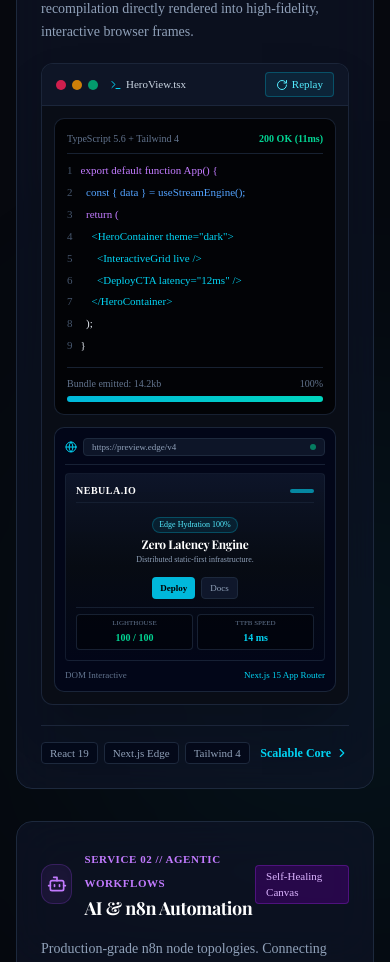
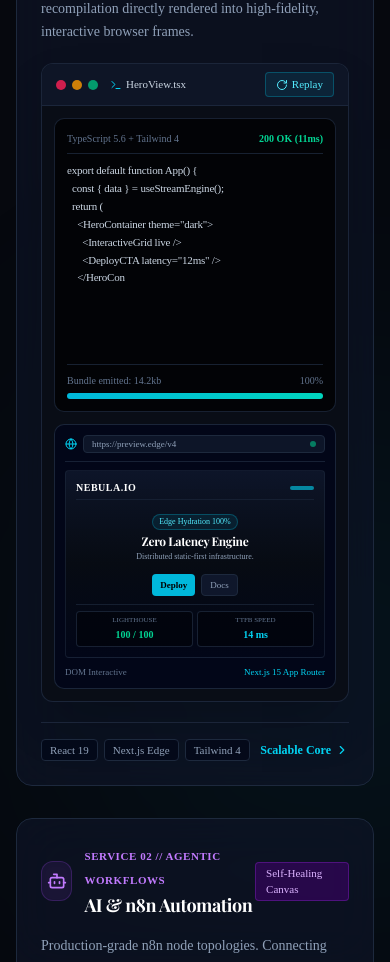
Before and after one commit to ajaysonkar80/ajay-portfolio, a Next.js app: page / in a window 390 px wide. Shown: the part 3720-4682 px from the top of the page. Built offline with nearby package versions, Linux system fonts and the light colour scheme.

Commit message:
feat: add TypingAnimation component and integrate motion library; update styles and animations in Services2

```diff
--- a/components/sections/Services2.tsx
+++ b/components/sections/Services2.tsx
@@ -1,5 +1,5 @@
 "use client";
-
+import { TypingAnimation } from "@/components/ui/typing-animation";
 import React, { useState, useEffect, useRef, useCallback } from "react";
 import {
   Code2,
@@ -40,57 +40,60 @@
 
 
 function WebDevCard() {
-  const [codeIndex, setCodeIndex] = useState(0);
   const [isCompiling, setIsCompiling] = useState(false);
   const [progress, setProgress] = useState(0);
   const [isRendered, setIsRendered] = useState(false);
   const [viewMode, setViewMode] = useState<"desktop" | "mobile">("desktop");
   const [siteStat, setSiteStat] = useState<"ready" | "deployed">("ready");
+  const [typingKey, setTypingKey] = useState(0);
 
   const rawCodeLines = [
-    'export default function App() {',
-    '  const { data } = useStreamEngine();',
-    '  return (',
+    "export default function App() {",
+    "  const { data } = useStreamEngine();",
+    "  return (",
     '    <HeroContainer theme="dark">',
-    '      <InteractiveGrid live />',
+    "      <InteractiveGrid live />",
     '      <DeployCTA latency="12ms" />',
-    '    </HeroContainer>',
-    '  );',
-    '}'
+    "    </HeroContainer>",
+    "  );",
+    "}",
   ];
 
-  // Automated typing and compilation loop
+  // Compilation/render simulation
   const triggerSimulation = useCallback(() => {
-    setCodeIndex(0);
     setIsCompiling(false);
     setProgress(0);
     setIsRendered(false);
     setSiteStat("ready");
 
-    let line = 0;
-    const typeInterval = setInterval(() => {
-      line += 1;
-      setCodeIndex(line);
-      if (line >= rawCodeLines.length) {
-        clearInterval(typeInterval);
+    // Restart Magic UI typing animation
+    setTypingKey((prev) => prev + 1);
+
+    let p = 0;
+
+    const compileDelay = setTimeout(() => {
       setIsCompiling(true);
 
-        let p = 0;
       const progInterval = setInterval(() => {
         p += 15;
         setProgress(Math.min(p, 100));
+
         if (p >= 100) {
           clearInterval(progInterval);
           setIsCompiling(false);
           setIsRendered(true);
         }
       }, 80);
-      }
-    }, 130);
+    }, 1200);
+
+    return () => {
+      clearTimeout(compileDelay);
+    };
   }, []);
 
   useEffect(() => {
-    triggerSimulation();
+    const cleanup = triggerSimulation();
+    return cleanup;
   }, [triggerSimulation]);
 
   return (
@@ -105,20 +108,26 @@
             <div className="flex h-10 w-10 items-center justify-center rounded-xl border border-cyan-500/20 bg-cyan-500/10 text-cyan-400 shadow-inner">
               <Code2 className="h-5 w-5" />
             </div>
+
             <div>
               <span className="font-mono text-[11px] font-bold uppercase tracking-wider text-cyan-400">
                 Service 01 // Core Web
               </span>
-              <h3 className="text-lg font-bold tracking-tight text-white">Full-Stack Web Development</h3>
+
+              <h3 className="text-lg font-bold tracking-tight text-white">
+                Full-Stack Web Development
+              </h3>
             </div>
           </div>
+
           <span className="rounded border border-cyan-900/80 bg-cyan-950/60 px-2.5 py-0.5 font-mono text-[11px] text-cyan-300">
             Vite 6.0 HMR
           </span>
         </div>
 
-        <p className="mb-5 text-sm text-slate-400 leading-relaxed">
-          Dynamic code generation with sub-second hot-module recompilation directly rendered into high-fidelity, interactive browser frames.
+        <p className="mb-5 text-sm leading-relaxed text-slate-400">
+          Dynamic code generation with sub-second hot-module recompilation
+          directly rendered into high-fidelity, interactive browser frames.
         </p>
 
         {/* IDE & Browser Split Frame */}
@@ -131,34 +140,47 @@
                 <span className="h-2.5 w-2.5 rounded-full bg-amber-500/80" />
                 <span className="h-2.5 w-2.5 rounded-full bg-emerald-500/80" />
               </div>
+
               <span className="ml-1 flex items-center gap-1 font-mono text-[11px] text-slate-300">
-                <Terminal className="h-3 w-3 text-cyan-400" /> HeroView.tsx
+                <Terminal className="h-3 w-3 text-cyan-400" />
+                HeroView.tsx
               </span>
             </div>
 
             <div className="flex items-center gap-2 font-mono text-[11px]">
-              <div className="hidden sm:flex rounded border border-slate-800 bg-black/40 p-0.5">
+              <div className="hidden rounded border border-slate-800 bg-black/40 p-0.5 sm:flex">
                 <button
                   type="button"
                   onClick={() => setViewMode("desktop")}
-                  className={`px-2 py-0.5 rounded transition-all ${viewMode === "desktop" ? "bg-slate-800 text-cyan-300" : "text-slate-500 hover:text-slate-300"}`}
+                  className={`rounded px-2 py-0.5 transition-all ${
+                    viewMode === "desktop"
+                      ? "bg-slate-800 text-cyan-300"
+                      : "text-slate-500 hover:text-slate-300"
+                  }`}
                 >
                   Desktop
                 </button>
+
                 <button
                   type="button"
                   onClick={() => setViewMode("mobile")}
-                  className={`px-2 py-0.5 rounded transition-all ${viewMode === "mobile" ? "bg-slate-800 text-cyan-300" : "text-slate-500 hover:text-slate-300"}`}
+                  className={`rounded px-2 py-0.5 transition-all ${
+                    viewMode === "mobile"
+                      ? "bg-slate-800 text-cyan-300"
+                      : "text-slate-500 hover:text-slate-300"
+                  }`}
                 >
                   Mobile
                 </button>
               </div>
+
               <button
                 type="button"
                 onClick={triggerSimulation}
                 className="flex items-center gap-1 rounded border border-cyan-500/30 bg-cyan-500/10 px-2.5 py-1 text-cyan-300 transition-colors hover:bg-cyan-500/20 active:scale-95"
               >
-                <RotateCw className="h-3 w-3" /> Replay
+                <RotateCw className="h-3 w-3" />
+                Replay
               </button>
             </div>
           </div>
@@ -170,27 +192,56 @@
               <div className="space-y-1">
                 <div className="mb-2 flex items-center justify-between border-b border-slate-800/80 pb-1.5 text-[10px] text-slate-500">
                   <span>TypeScript 5.6 + Tailwind 4</span>
-                  <span className={`font-bold ${isCompiling ? "text-cyan-400 animate-pulse" : isRendered ? "text-emerald-400" : "text-amber-400"}`}>
-                    {isCompiling ? "COMPILING..." : isRendered ? "200 OK (11ms)" : "WRITING..."}
+
+                  <span
+                    className={`font-bold ${
+                      isCompiling
+                        ? "animate-pulse text-cyan-400"
+                        : isRendered
+                        ? "text-emerald-400"
+                        : "text-amber-400"
+                    }`}
+                  >
+                    {isCompiling
+                      ? "COMPILING..."
+                      : isRendered
+                      ? "200 OK (11ms)"
+                      : "WRITING..."}
                   </span>
                 </div>
 
-                {rawCodeLines.slice(0, codeIndex).map((line, idx) => (
-                  <div key={idx} className="whitespace-pre truncate text-slate-300">
-                    <span className="mr-2 select-none text-slate-600">{idx + 1}</span>
-                    <span className={line.includes("export") || line.includes("return") ? "text-purple-400" : line.includes("const") ? "text-blue-400" : line.includes("<") ? "text-cyan-400" : "text-slate-200"}>
-                      {line}
-                    </span>
+                {/* Magic UI Typing Animation */}
+                <div className="min-h-[190px] overflow-hidden whitespace-pre-wrap text-slate-300">
+                  <TypingAnimation
+                    key={typingKey}
+                    startOnView
+                    loop
+                    cursorStyle="underscore"
+                    blinkCursor
+                    typeSpeed={35}
+                    deleteSpeed={20}
+                    pauseDelay={1200}
+                    className="block whitespace-pre-wrap font-mono text-[11px] leading-relaxed text-slate-300"
+                  >
+                    {rawCodeLines.join("\n")}
+                  </TypingAnimation>
                 </div>
-                ))}
               </div>
 
               {/* Compilation Tracker */}
               <div className="mt-3 border-t border-slate-800/80 pt-2">
                 <div className="mb-1 flex justify-between text-[10px] text-slate-500">
-                  <span>{isCompiling ? "Optimizing AST chunks..." : isRendered ? "Bundle emitted: 14.2kb" : "Listening for keystrokes..."}</span>
+                  <span>
+                    {isCompiling
+                      ? "Optimizing AST chunks..."
+                      : isRendered
+                      ? "Bundle emitted: 14.2kb"
+                      : "Listening for keystrokes..."}
+                  </span>
+
                   <span>{progress}%</span>
                 </div>
+
                 <div className="h-1.5 w-full overflow-hidden rounded-full bg-slate-800">
                   <div
                     className="h-full bg-gradient-to-r from-cyan-500 to-teal-400 transition-all duration-100"
@@ -201,11 +252,18 @@
             </div>
 
             {/* Right: Live Rendered Application Window */}
-            <div className={`relative flex flex-col justify-between rounded-lg border border-slate-800/90 bg-slate-950 p-2.5 transition-all duration-300 ${viewMode === "mobile" ? "max-w-[210px] mx-auto w-full" : "w-full"}`}>
+            <div
+              className={`relative flex flex-col justify-between rounded-lg border border-slate-800/90 bg-slate-950 p-2.5 transition-all duration-300 ${
+                viewMode === "mobile"
+                  ? "mx-auto w-full max-w-[210px]"
+                  : "w-full"
+              }`}
+            >
               {/* Top simulated URL bar */}
-              <div className="mb-2 flex items-center gap-1.5 border-b border-slate-800/80 pb-2 text-[10px] text-slate-500 font-mono">
+              <div className="mb-2 flex items-center gap-1.5 border-b border-slate-800/80 pb-2 font-mono text-[10px] text-slate-500">
                 <Globe className="h-3 w-3 text-cyan-400" />
-                <div className="flex flex-1 items-center justify-between rounded border border-slate-800 bg-slate-900/90 px-2 py-0.5 text-[9px] text-slate-400 truncate">
+
+                <div className="flex flex-1 items-center justify-between truncate rounded border border-slate-800 bg-slate-900/90 px-2 py-0.5 text-[9px] text-slate-400">
                   <span>https://preview.edge/v4</span>
                   <span className="h-1.5 w-1.5 rounded-full bg-emerald-400 animate-pulse" />
                 </div>
@@ -214,22 +272,31 @@
               {/* Rendered mini web screen */}
               <div className="relative flex flex-1 flex-col justify-between overflow-hidden rounded border border-slate-800/60 bg-gradient-to-b from-slate-900/90 via-[#070b13] to-slate-950 p-2.5">
                 {/* White flash effect on compilation finish */}
-                <div className={`pointer-events-none absolute inset-0 bg-cyan-400/20 transition-opacity duration-500 ${isRendered ? "opacity-0" : "opacity-0"}`} />
+                <div
+                  className={`pointer-events-none absolute inset-0 bg-cyan-400/20 transition-opacity duration-500 ${
+                    isRendered ? "opacity-0" : "opacity-0"
+                  }`}
+                />
 
                 <div className="space-y-2">
                   <div className="flex items-center justify-between border-b border-slate-800/60 pb-1">
-                    <span className="text-[10px] font-extrabold tracking-wider text-white">NEBULA.IO</span>
+                    <span className="text-[10px] font-extrabold tracking-wider text-white">
+                      NEBULA.IO
+                    </span>
+
                     <span className="h-1 w-6 rounded-full bg-cyan-400/60" />
                   </div>
 
-                  <div className="text-center py-1">
+                  <div className="py-1 text-center">
                     <span className="inline-block rounded-full border border-cyan-500/30 bg-cyan-500/10 px-1.5 py-0.5 font-mono text-[8px] text-cyan-300">
                       Edge Hydration 100%
                     </span>
-                    <h4 className="mt-1 text-xs font-bold text-white tracking-tight leading-tight">
+
+                    <h4 className="mt-1 text-xs font-bold leading-tight tracking-tight text-white">
                       Zero Latency Engine
                     </h4>
-                    <p className="mt-0.5 text-[8px] text-slate-400 leading-snug">
+
+                    <p className="mt-0.5 text-[8px] leading-snug text-slate-400">
                       Distributed static-first infrastructure.
                     </p>
                   </div>
@@ -237,32 +304,55 @@
                   <div className="flex justify-center gap-1.5">
                     <button
                       type="button"
-                      onClick={() => setSiteStat(s => s === "ready" ? "deployed" : "ready")}
-                      className={`px-2 py-1 rounded text-[9px] font-bold font-mono transition-all ${siteStat === "deployed" ? "bg-emerald-400 text-black" : "bg-cyan-500 text-black hover:bg-cyan-400"}`}
+                      onClick={() =>
+                        setSiteStat((s) =>
+                          s === "ready" ? "deployed" : "ready"
+                        )
+                      }
+                      className={`rounded px-2 py-1 font-mono text-[9px] font-bold transition-all ${
+                        siteStat === "deployed"
+                          ? "bg-emerald-400 text-black"
+                          : "bg-cyan-500 text-black hover:bg-cyan-400"
+                      }`}
                     >
                       {siteStat === "deployed" ? "✓ Active" : "Deploy"}
                     </button>
-                    <span className="rounded border border-slate-800 bg-slate-900 px-2 py-1 text-[9px] text-slate-400 font-mono">
+
+                    <span className="rounded border border-slate-800 bg-slate-900 px-2 py-1 font-mono text-[9px] text-slate-400">
                       Docs
                     </span>
                   </div>
                 </div>
 
                 <div className="mt-2 grid grid-cols-2 gap-1 border-t border-slate-800/70 pt-1.5 text-center font-mono">
-                  <div className="rounded bg-black/40 p-1 border border-slate-800/80">
-                    <span className="text-[7px] text-slate-500 block">LIGHTHOUSE</span>
-                    <span className="text-[10px] font-bold text-emerald-400">100 / 100</span>
+                  <div className="rounded border border-slate-800/80 bg-black/40 p-1">
+                    <span className="block text-[7px] text-slate-500">
+                      LIGHTHOUSE
+                    </span>
+
+                    <span className="text-[10px] font-bold text-emerald-400">
+                      100 / 100
+                    </span>
                   </div>
-                  <div className="rounded bg-black/40 p-1 border border-slate-800/80">
-                    <span className="text-[7px] text-slate-500 block">TTFB SPEED</span>
-                    <span className="text-[10px] font-bold text-cyan-400">14 ms</span>
+
+                  <div className="rounded border border-slate-800/80 bg-black/40 p-1">
+                    <span className="block text-[7px] text-slate-500">
+                      TTFB SPEED
+                    </span>
+
+                    <span className="text-[10px] font-bold text-cyan-400">
+                      14 ms
+                    </span>
                   </div>
                 </div>
               </div>
 
-              <div className="mt-2 flex items-center justify-between text-[9px] font-mono text-slate-500">
+              <div className="mt-2 flex items-center justify-between font-mono text-[9px] text-slate-500">
                 <span>DOM Interactive</span>
-                <span className="text-cyan-400">Next.js 15 App Router</span>
+
+                <span className="text-cyan-400">
+                  Next.js 15 App Router
+                </span>
               </div>
             </div>
           </div>
@@ -271,13 +361,23 @@
 
       {/* Footer tags */}
       <div className="mt-5 flex flex-wrap items-center justify-between gap-2 border-t border-slate-800/90 pt-4">
-        <div className="flex flex-wrap gap-1.5 text-[11px] font-mono text-slate-400">
-          <span className="rounded border border-slate-800 bg-slate-950/70 px-2 py-0.5">React 19</span>
-          <span className="rounded border border-slate-800 bg-slate-950/70 px-2 py-0.5">Next.js Edge</span>
-          <span className="rounded border border-slate-800 bg-slate-950/70 px-2 py-0.5">Tailwind 4</span>
+        <div className="flex flex-wrap gap-1.5 font-mono text-[11px] text-slate-400">
+          <span className="rounded border border-slate-800 bg-slate-950/70 px-2 py-0.5">
+            React 19
+          </span>
+
+          <span className="rounded border border-slate-800 bg-slate-950/70 px-2 py-0.5">
+            Next.js Edge
+          </span>
+
+          <span className="rounded border border-slate-800 bg-slate-950/70 px-2 py-0.5">
+            Tailwind 4
+          </span>
         </div>
+
         <span className="flex items-center gap-1 text-xs font-semibold text-cyan-400">
-          Scalable Core <ChevronRight className="h-3.5 w-3.5" />
+          Scalable Core
+          <ChevronRight className="h-3.5 w-3.5" />
         </span>
       </div>
     </div>
--- /dev/null
+++ b/components/ui/typing-animation.tsx
@@ -0,0 +1,236 @@
+"use client"
+
+import {
+  useEffect,
+  useMemo,
+  useRef,
+  useState,
+  type ComponentType,
+  type RefAttributes,
+  type RefObject,
+} from "react"
+import {
+  motion,
+  useInView,
+  type DOMMotionComponents,
+  type HTMLMotionProps,
+  type MotionProps,
+} from "motion/react"
+
+import { cn } from "@/lib/utils"
+
+const motionElements = {
+  article: motion.article,
+  div: motion.div,
+  h1: motion.h1,
+  h2: motion.h2,
+  h3: motion.h3,
+  h4: motion.h4,
+  h5: motion.h5,
+  h6: motion.h6,
+  li: motion.li,
+  p: motion.p,
+  section: motion.section,
+  span: motion.span,
+} as const
+
+type MotionElementType = Extract<
+  keyof DOMMotionComponents,
+  keyof typeof motionElements
+>
+type TypingAnimationMotionComponent = ComponentType<
+  Omit<HTMLMotionProps<"span">, "ref"> & RefAttributes<HTMLElement>
+>
+
+interface TypingAnimationProps extends Omit<MotionProps, "children"> {
+  children?: string
+  words?: string[]
+  className?: string
+  duration?: number
+  typeSpeed?: number
+  deleteSpeed?: number
+  delay?: number
+  pauseDelay?: number
+  loop?: boolean
+  as?: MotionElementType
+  startOnView?: boolean
+  showCursor?: boolean
+  blinkCursor?: boolean
+  cursorStyle?: "line" | "block" | "underscore"
+}
+
+export function TypingAnimation({
+  children,
+  words,
+  className,
+  duration = 100,
+  typeSpeed,
+  deleteSpeed,
+  delay = 0,
+  pauseDelay = 1000,
+  loop = false,
+  as: Component = "span",
+  startOnView = true,
+  showCursor = true,
+  blinkCursor = true,
+  cursorStyle = "line",
+  ...props
+}: TypingAnimationProps) {
+  const MotionComponent = motionElements[
+    Component
+  ] as TypingAnimationMotionComponent
+
+  const [displayedText, setDisplayedText] = useState<string>("")
+  const [currentWordIndex, setCurrentWordIndex] = useState(0)
+  const [currentCharIndex, setCurrentCharIndex] = useState(0)
+  const [phase, setPhase] = useState<"typing" | "pause" | "deleting">("typing")
+  const elementRef = useRef<HTMLElement | null>(null)
+  const isInView = useInView(elementRef as RefObject<Element>, {
+    amount: 0.3,
+    once: true,
+  })
+
+  const wordsToAnimate = useMemo(
+    () => words ?? (children ? [children] : []),
+    [words, children]
+  )
+  const hasMultipleWords = wordsToAnimate.length > 1
+
+  const typingSpeed = typeSpeed ?? duration
+  const deletingSpeed = deleteSpeed ?? typingSpeed / 2
+
+  const shouldStart = startOnView ? isInView : true
+  const animationSourceKey = useMemo(
+    () => (words ? words.join("\u0000") : (children ?? "")),
+    [words, children]
+  )
+
+  useEffect(() => {
+    setDisplayedText("")
+    setCurrentWordIndex(0)
+    setCurrentCharIndex(0)
+    setPhase("typing")
+  }, [animationSourceKey])
+
+  useEffect(() => {
+    let timeout: ReturnType<typeof setTimeout> | null = null
+
+    if (shouldStart && wordsToAnimate.length > 0) {
+      const timeoutDelay =
+        delay > 0 && displayedText === ""
+          ? delay
+          : phase === "typing"
+            ? typingSpeed
+            : phase === "deleting"
+              ? deletingSpeed
+              : pauseDelay
+
+      timeout = setTimeout(() => {
+        const currentWord = wordsToAnimate[currentWordIndex] || ""
+        const graphemes = Array.from(currentWord)
+
+        switch (phase) {
+          case "typing":
+            if (currentCharIndex < graphemes.length) {
+              setDisplayedText(
+                graphemes.slice(0, currentCharIndex + 1).join("")
+              )
+              setCurrentCharIndex(currentCharIndex + 1)
+            } else {
+              if (hasMultipleWords || loop) {
+                const isLastWord =
+                  currentWordIndex === wordsToAnimate.length - 1
+                if (!isLastWord || loop) {
+                  setPhase("pause")
+                }
+              }
+            }
+            break
+
+          case "pause":
+            setPhase("deleting")
+            break
+
+          case "deleting":
+            if (currentCharIndex > 0) {
+              setDisplayedText(
+                graphemes.slice(0, currentCharIndex - 1).join("")
+              )
+              setCurrentCharIndex(currentCharIndex - 1)
+            } else {
+              const nextIndex = (currentWordIndex + 1) % wordsToAnimate.length
+              setCurrentWordIndex(nextIndex)
+              setPhase("typing")
+            }
+            break
+        }
+      }, timeoutDelay)
+    }
+
+    return () => {
+      if (timeout !== null) {
+        clearTimeout(timeout)
+      }
+    }
+  }, [
+    shouldStart,
+    phase,
+    currentCharIndex,
+    currentWordIndex,
+    displayedText,
+    wordsToAnimate,
+    hasMultipleWords,
+    loop,
+    typingSpeed,
+    deletingSpeed,
+    pauseDelay,
+    delay,
+  ])
+
+  const currentWordGraphemes = Array.from(
+    wordsToAnimate[currentWordIndex] || ""
+  )
+  const isComplete =
+    !loop &&
+    currentWordIndex === wordsToAnimate.length - 1 &&
+    currentCharIndex >= currentWordGraphemes.length &&
+    phase !== "deleting"
+
+  const shouldShowCursor =
+    showCursor &&
+    !isComplete &&
+    (hasMultipleWords || loop || currentCharIndex < currentWordGraphemes.length)
+
+  const getCursorChar = () => {
+    switch (cursorStyle) {
+      case "block":
+        return "▌"
+      case "underscore":
+        return "_"
+      case "line":
+      default:
+        return "|"
+    }
+  }
+
+  return (
+    <MotionComponent
+      ref={elementRef}
+      className={cn(
+        "leading-20 tracking-[-0.02em]",
+        Component === "span" && "inline-block",
+        className
+      )}
+      {...props}
+    >
+      {displayedText}
+      {shouldShowCursor && (
+        <span
+          className={cn("inline-block", blinkCursor && "animate-blink-cursor")}
+        >
+          {getCursorChar()}
+        </span>
+      )}
+    </MotionComponent>
+  )
+}
--- a/package.json
+++ b/package.json
@@ -32,6 +32,7 @@
     "framer-motion": "^12.36.0",
     "gray-matter": "^4.0.3",
     "lucide-react": "^0.577.0",
+    "motion": "^13.4.0",
     "next": "16.1.6",
     "next-mdx-remote": "^6.0.0",
     "nodemailer": "^8.0.2",
```
Also changed, not shown: app/globals.css (+9 -0 lines), components.json, 1 other file (tests, documents, lock files or other folders). Lines whose indentation alone changed are shown as unchanged.
